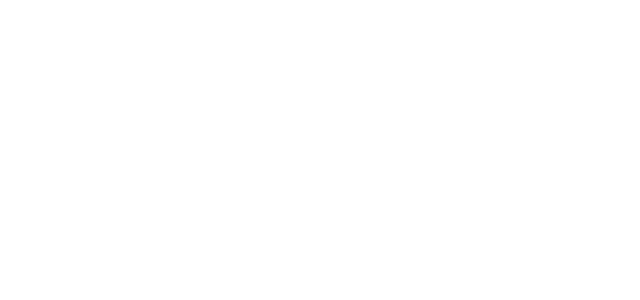
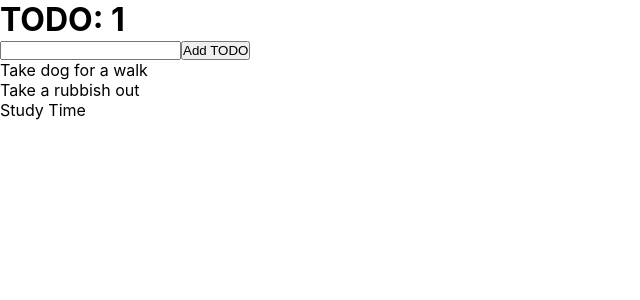
Before and after one commit to shubhamsingh123/todo_app, a React (Create React App) app: page / in a window 1280 px wide. Shown: the top 300 px of the page, without its empty margins (0-640 px from the left). Built offline with nearby package versions, Linux system fonts and the light colour scheme.

Commit message:
Add input + button

```diff
--- a/src/App.js
+++ b/src/App.js
@@ -1,7 +1,20 @@
-import React from "react";
+import React, { useState } from "react";
 
 function App() {
-  return <div className="app"></div>;
+  const counting = 1 + 0;
+  return (
+    <div className="app">
+      <h1>TODO: {counting}</h1>
+      <input type="text" />
+      <button>Add TODO</button>
+
+      <ul>
+        <li>Take dog for a walk</li>
+        <li>Take a rubbish out</li>
+        <li>Study Time</li>
+      </ul>
+    </div>
+  );
 }
 
 export default App;
```
